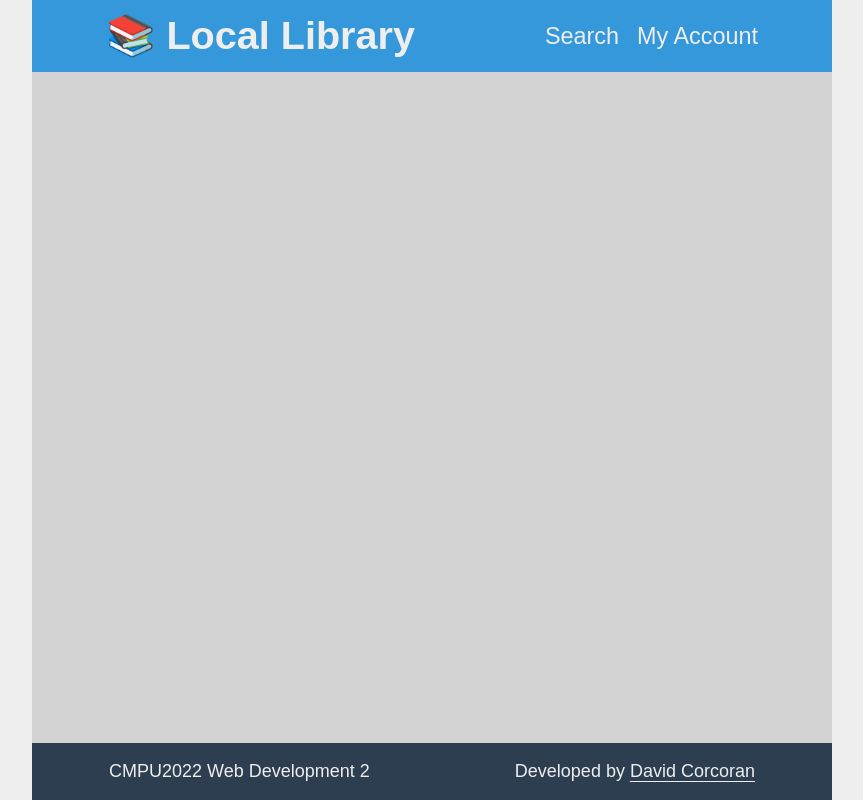
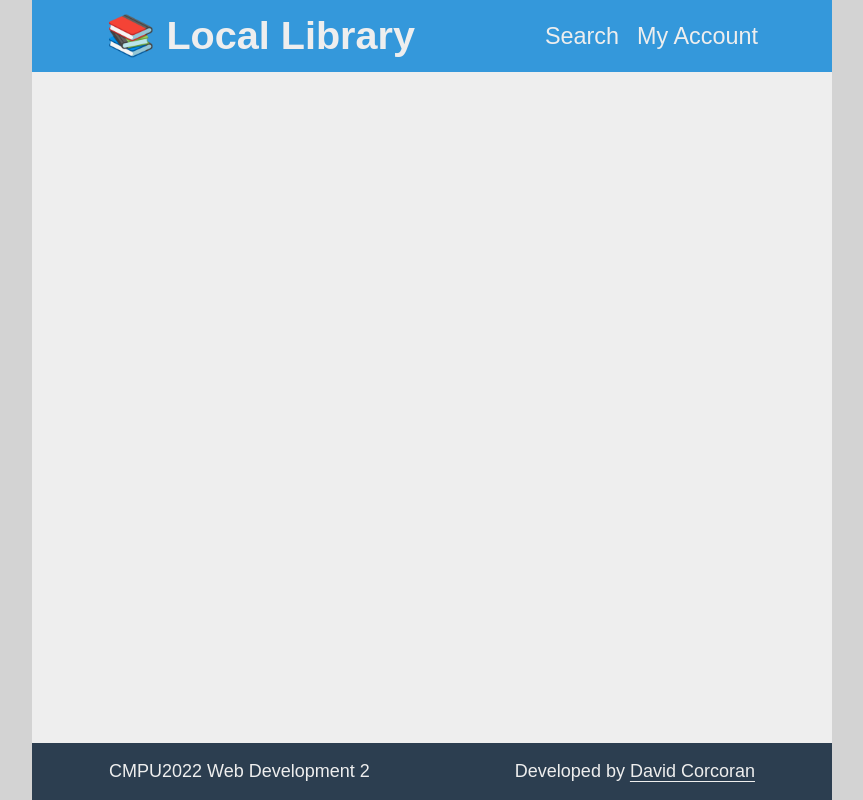
Before and after one commit to ArcaneIRE/Web-Development-2-Project, a PHP site: page / in a window 1280 px wide. Shown: the whole page, without its empty margins (208-1071 px from the left). Run offline with PHP 8.4, Linux system fonts and the light colour scheme.

Commit message:
Swap base background colours

```diff
--- a/view/css/base.css
+++ b/view/css/base.css
@@ -2,7 +2,7 @@
 
 :root {
     font-size: 18px;
-    background-color: #EEE;
+    background-color: rgb(211, 211, 211);
     color: #454545 ;
     font-family: sans-serif;
 }
@@ -19,7 +19,7 @@ body {
 
 main {
     flex-grow: 1;
-    background-color: rgb(211, 211, 211);
+    background-color: #EEE;
 }
 
 a {
```
